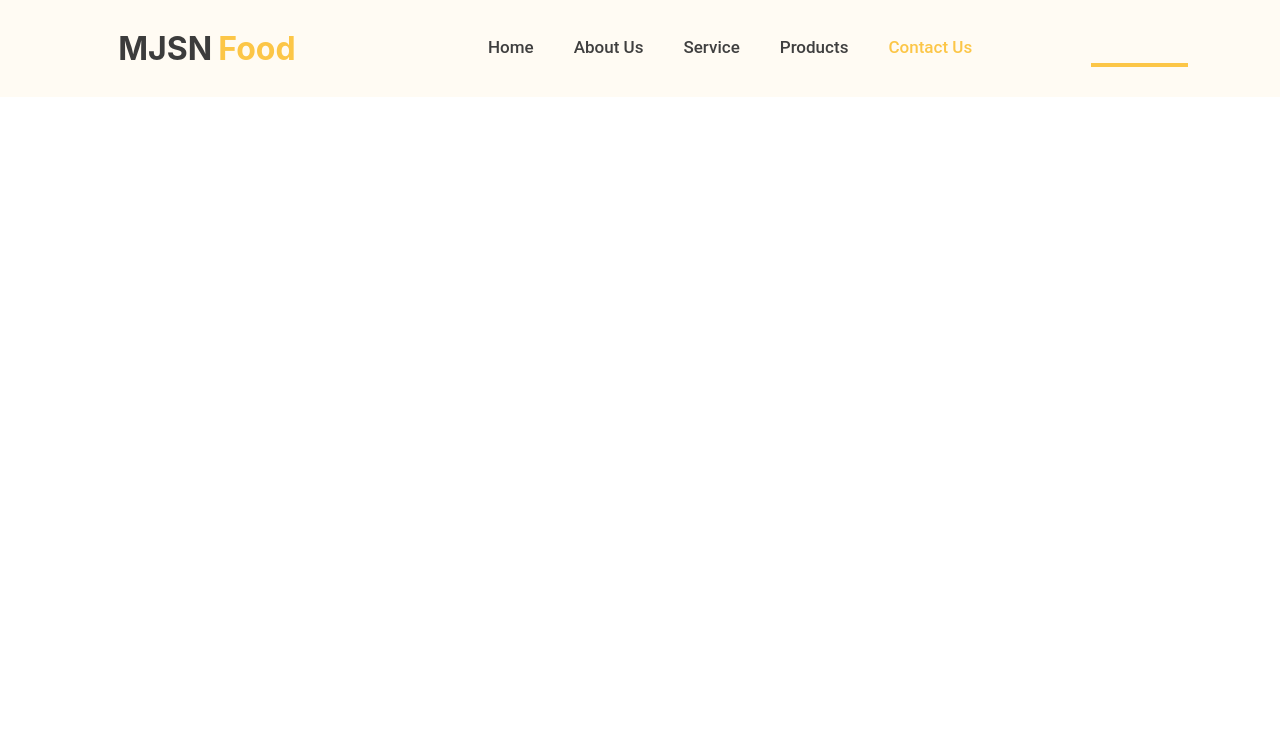
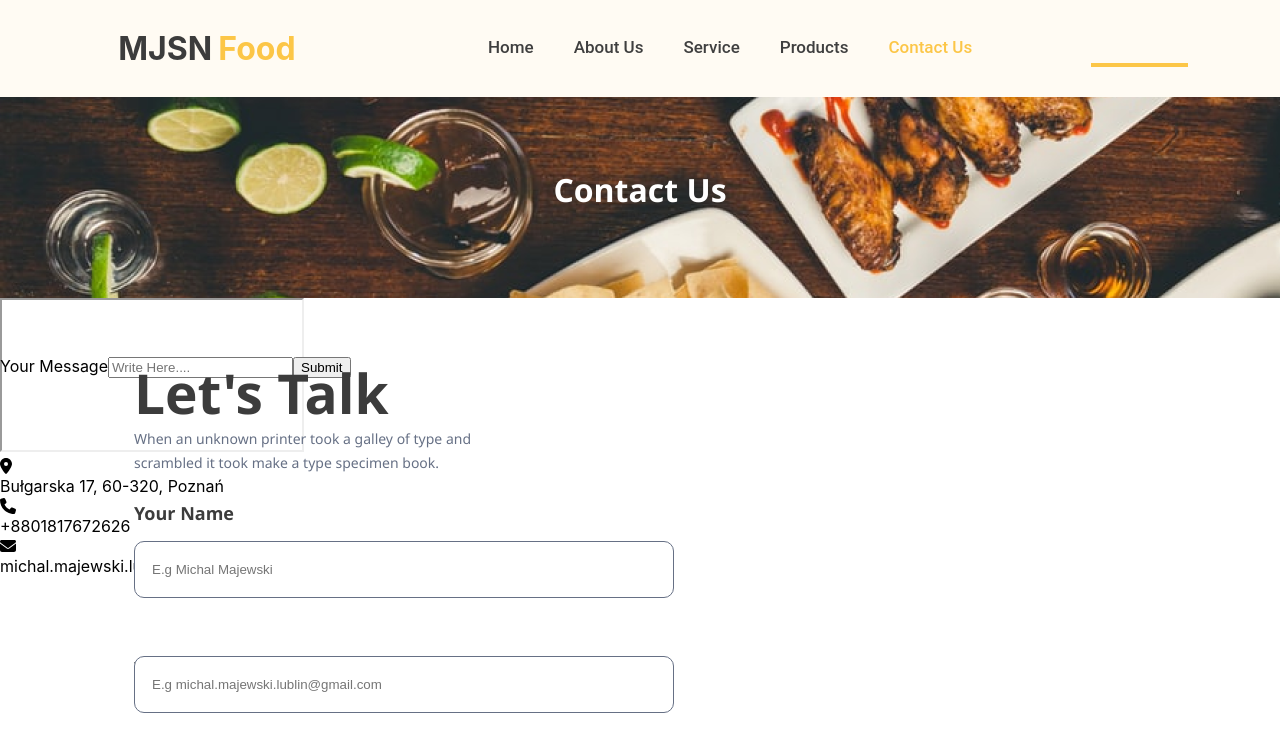
Before and after one commit to mjsnprogramming/mjsn_restaurant, a React (Create React App) app: page /Contact in a window 1280 px wide. Shown: the top 752 px of the page. Built offline with nearby package versions, Linux system fonts and the light colour scheme; the HTML template or start-up script is replaced by a standard one.

Commit message:
contact component

```diff
--- a/src/components/Contact.js
+++ b/src/components/Contact.js
@@ -1,10 +1,56 @@
 import HeaderContact from './Headers/HeaderContact.js';
 import '../styles/Contact.scss';
+import { FontAwesomeIcon } from '@fortawesome/react-fontawesome';
+import { faEnvelope, faLocationDot, faPhone } from '@fortawesome/free-solid-svg-icons';
+
 function Contact() {
     return (
         <div className = "Contact">
             <HeaderContact/>
+            <div id = "contactHeaderImg">
+                <span>Contact Us</span>
+            </div>
+            <div id = "letsTalk">
+                <span>Let's Talk</span>
+                <p>When an unknown printer took a galley of type and scrambled it took make
+                a type specimen book.</p>
+                <label for = "name">
+                    Your Name
+                    <input type = "text" id = "name" name = "name" className = "nameAndEmail" placeholder = "E.g Michal Majewski"></input>
+                </label>
 
+                <label for = "email">
+                    Your Email
+                    <input type = "email" id = "email" name = "email" className = "nameAndEmail" placeholder = "E.g michal.majewski.lublin@gmail.com"></input>
+                </label>
+
+                <label for = "message">
+                    Your Message
+                    <input type = "textarea" id = "message" name = "message" placeholder = "Write Here...."></input>
+                </label>
+                <button id = "contactSubmit">Submit</button>
+            </div>
+            <div id = "location">
+                <iframe></iframe>
+                <div id = "contactAddress" className = "contactDetails">
+                    <div id = "locationIcon" className = "locationCircles">
+                        <FontAwesomeIcon icon = {faLocationDot}/>
+                    </div>
+                    <span>Bułgarska 17, 60-320, Poznań</span>
+                </div>
+                <div id = "contactPhone" className = "contactDetails">
+                    <div id = "phoneIcon" className = "phoneCircle">
+                        <FontAwesomeIcon icon = {faPhone}/>
+                    </div>
+                    <span>+8801817672626</span>
+                </div>
+                <div id = "emailAddress" className = "contactDetails">
+                    <div id = "emailIcon" className = "emailCircle">
+                        <FontAwesomeIcon icon = {faEnvelope}/>
+                    </div>
+                    <span>michal.majewski.lublin@gmail.com</span>
+                </div>
+            </div>
         </div>
     )
 }
--- a/src/components/Footer.js
+++ b/src/components/Footer.js
@@ -56,11 +56,11 @@ function Footer() {
                 update and news</p>
                 <input type = "email" id = "newsletterInput" name = "newsletter" placeholder = "Your email address"></input>
                 <button id = "newsletterSubmit">
-                    <FontAwesomeIcon icon = {faCircleChevronRight}/>
+                    <FontAwesomeIcon icon = {faCircleChevronRight} id = "submitIcon"/>
                 </button>
             </div>
-            <hr></hr>
-            <span>
+            <hr id = "bottomHR"></hr>
+            <span id = "copyright">
             <FontAwesomeIcon icon = {faCopyright}/>
             Copyright 2022. MJSN Food. All Right Reserved.
             </span>
--- a/src/styles/Contact.scss
+++ b/src/styles/Contact.scss
@@ -0,0 +1,85 @@
+$segoe: "Segoe UI", sans-serif;
+$inter: "Inter", sans-serif;
+@mixin position() {
+    position: absolute;
+    left: 134px;
+}
+@mixin label() {
+    @include position;
+    font-family: $segoe;
+    font-weight: 600;
+    font-size: 18px;
+    line-height: 25px;
+    color: #3C3C3C;
+}
+
+#contactHeaderImg {
+    background-image: url("../images/contact.png");
+    background-size: cover;
+    height: 201px;
+    span {
+        font-family: "Segoe UI", sans-serif;
+        font-weight: 700;
+        font-size: 32px;
+        line-height: 43px;
+        color: #FFFFFF;
+        position: absolute;
+        top: 168px;
+        left: 50%;
+        transform: translate(-50%, 0);
+    }
+}
+#letsTalk,
+#location {
+    width: 50%;
+    float: left;
+}
+#letsTalk {
+    width: 540px;
+    height: 770px;
+    position: absolute;
+    top: 356px;
+    span:nth-child(1) {
+        font-family: $segoe;
+        font-weight: 700;
+        font-size: 55px;
+        line-height: 74px;
+        color: #3C3C3C;
+        @include position;
+        top: 0;
+    }
+    p:nth-child(2) {
+        font-family: $segoe;
+        font-weight: 400;
+        font-size: 14px;
+        line-height: 24px;
+        color: #667085;
+        @include position;
+        top: 57px;
+    }
+    label:nth-child(3) {
+        @include label;
+        top: 145px;
+    }
+    #name {
+        @include position;
+        top: 40px;
+        left: 0;
+    }
+    .nameAndEmail {
+        width: 540px;
+        height: 57px;
+        box-sizing: border-box;
+        border: 0.5px solid #667085;
+        border-radius: 10px;
+        position: absolute;
+        left: 0;
+        text-indent: 15px;
+        outline: none;
+    }
+    label:nth-child(4) {
+        @include label;
+        top: 300px;
+    }
+
+}
--- a/src/styles/Footer.scss
+++ b/src/styles/Footer.scss
@@ -170,13 +170,14 @@ $inter: "Inter", sans-serif;
         line-height: 38px;
         color: #FFFFFF;
     }
-    li {
+    .footerLinks {
         list-style-type: none;
         font-family: "Segoe UI", sans-serif;
         font-weight: 600;
         font-size: 16px;
-        line-height: 24px;
+        line-height: 38px;
         color: #FFFFFF;
+        margin-left: -40px;
 
     }
     :link {
@@ -184,3 +185,83 @@ $inter: "Inter", sans-serif;
     }
 
 }
+#newsletter {
+    width: 369px;
+    height: 190px;
+    position: absolute;
+    top: 235px;
+    left: 1276px;
+    span {
+        font-family: "Segoe UI", sans-serif;
+        font-weight: 700;
+        font-size: 25px;
+        line-height: 38px;
+        color: #FFFFFF;
+        position: absolute;
+        left: 0;
+        top: 0;
+    }
+    p {
+        font-family: $inter;
+        font-weight: 400;
+        font-size: 16px;
+        line-height: 24px;
+        color: #FFFFFF;
+        position: absolute;
+        left: 0;
+        top: 49px;
+    }
+    #newsletterInput {
+        width: 369px;
+        height: 50px;
+        background-color: #FFFFFF;
+        border: transparent;
+        border-radius: 4px;
+        position: absolute;
+        top: 130px;
+        left: 0;
+        outline: none;
+        text-indent: 20px;
+        ::placeholder {
+            font-family: $inter;
+            font-family: 400;
+            font-size: 16px;
+            line-height: 24px;
+            color: #6C6C72;
+        }
+    }
+    #newsletterSubmit {
+        width: 52px;
+        height: 50px;
+        background-color: #FEB918;
+        border: transparent;
+        border-radius: 4px;
+        position: absolute;
+        top: 130px;
+        left: 317px;
+        cursor: pointer;
+        #submitIcon {
+            font-size: 24px;
+            color: #FFFFFF;
+        }
+    }
+}
+#bottomHR {
+    width: 80%;
+    height: 0;
+    position: absolute;
+    left: 139px;
+    top: 482px;
+    border: 1px solid #FFFFFF;
+}
+#copyright {
+    font-family: $inter;
+    font-weight: 400;
+    font-size: 16px;
+    line-height: 24px;
+    color: #FFFFFF;
+    position: absolute;
+    left: 50%;
+    transform: translate(-50%, 0);
+    top: 505px;
+}
```
Also changed, not shown: src/images/contact.png (added).
